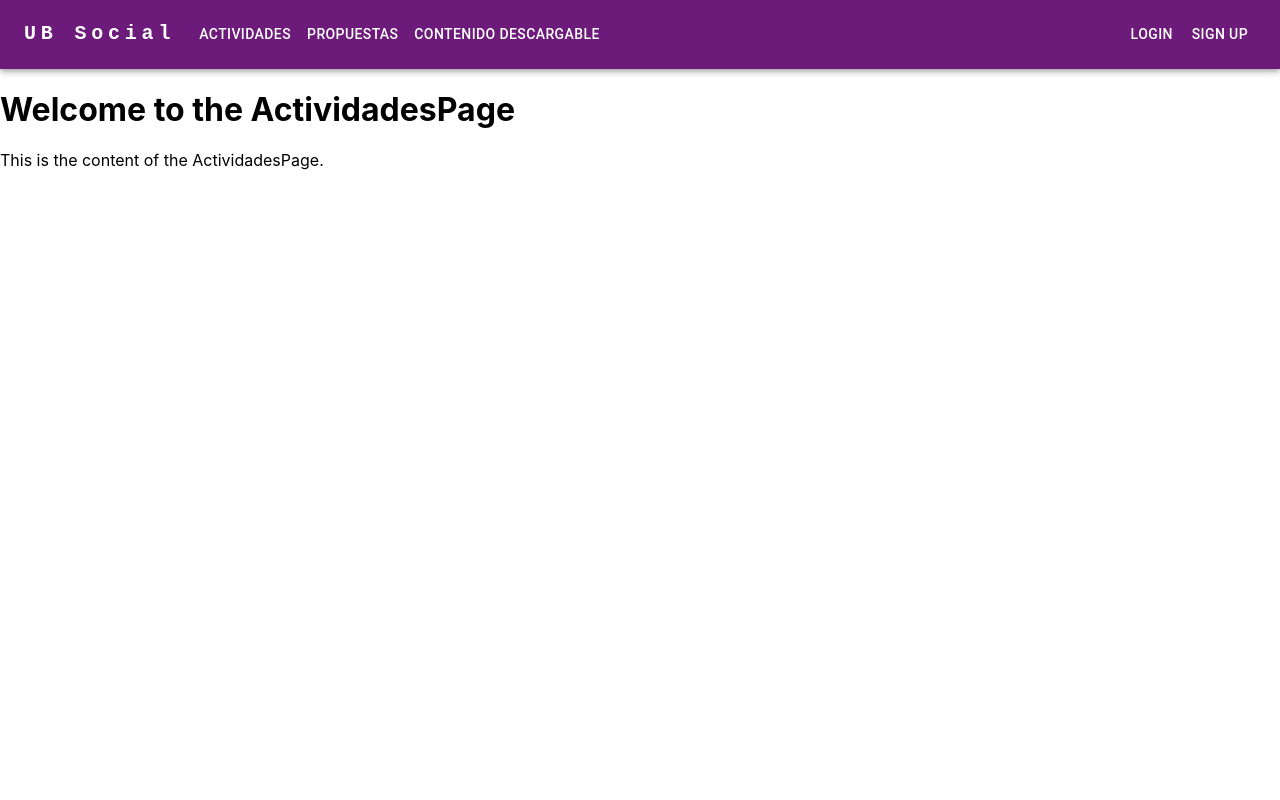
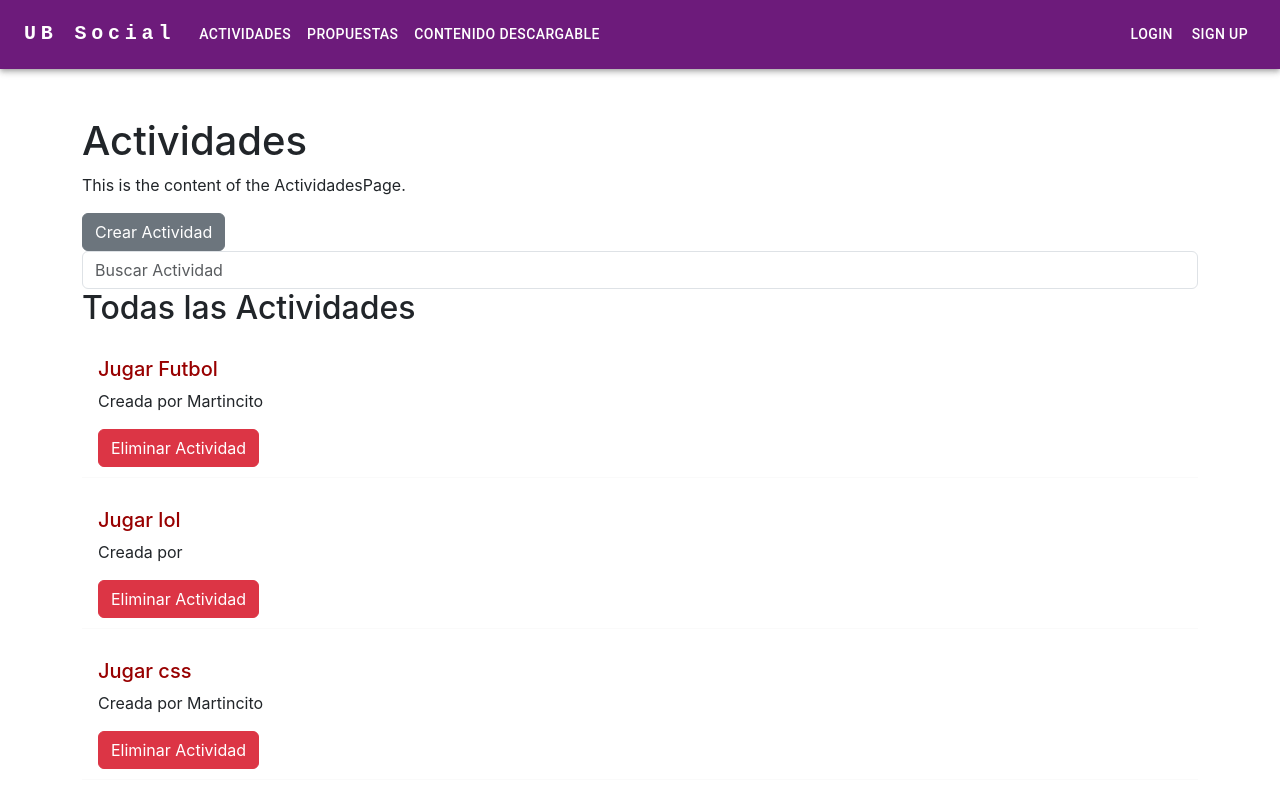
Before and after one commit to martincurzel/UBSocial-View, a React (Create React App) app: page /actividades in a window 1280 px wide. Shown: the top 800 px of the page. Built offline with nearby package versions, Linux system fonts and the light colour scheme.

Commit message:
hola
kmjmgmg

```diff
--- /dev/null
+++ b/Styles.css
@@ -0,0 +1,26 @@
+:root{
+    --blanco: #FFFFFF;
+    --negro:#000000;
+    --bordo: #460707;
+    --gris: #757575;
+    --rojo: #FF0000;
+}
+
+html {
+    font-size: 62,5%;
+}
+
+.boton{
+    background-color: #460707;
+    color: var(--blanco);
+    padding: 1rem 3rem;
+    margin-top: 3rem;
+    font-size: 2rem;
+    text-decoration: none;
+    text-transform: uppercase;
+    font-weight: bold;
+    border-radius: .5rem;
+    width: 90%;
+    text-align: center;
+    border: none;
+}
--- a/public/index.html
+++ b/public/index.html
@@ -24,7 +24,8 @@
       work correctly both with client-side routing and a non-root public URL.
       Learn how to configure a non-root public URL by running `npm run build`.
     -->
-    <title>React App</title>
+    <title>UB Social</title>
+    <link href="https://cdn.jsdelivr.net/npm/bootstrap@5.3.0/dist/css/bootstrap.min.css" rel="stylesheet" integrity="sha384-9ndCyUaIbzAi2FUVXJi0CjmCapSmO7SnpJef0486qhLnuZ2cdeRhO02iuK6FUUVM" crossorigin="anonymous">
   </head>
   <body>
     <noscript>You need to enable JavaScript to run this app.</noscript>
@@ -39,5 +40,6 @@
       To begin the development, run `npm start` or `yarn start`.
       To create a production bundle, use `npm run build` or `yarn build`.
     -->
+    <script src="https://cdn.jsdelivr.net/npm/bootstrap@5.3.0/dist/js/bootstrap.bundle.min.js" integrity="sha384-geWF76RCwLtnZ8qwWowPQNguL3RmwHVBC9FhGdlKrxdiJJigb/j/68SIy3Te4Bkz" crossorigin="anonymous"></script>
   </body>
 </html>
--- a/src/App.js
+++ b/src/App.js
@@ -6,7 +6,11 @@ function App() {
   return (
     <>
       <ResponsiveAppBar />
-      <Outlet/>
+      <div className='container mt-5'>
+
+        <Outlet/>
+      </div>
+
     </>
   );
 }
--- a/src/index.css
+++ b/src/index.css
@@ -11,3 +11,19 @@ code {
   font-family: source-code-pro, Menlo, Monaco, Consolas, 'Courier New',
     monospace;
 }
+
+.act-preview{
+  padding: 10px 16px;
+  margin: 20px 0;
+  border-bottom: 1px solid #fafafa;
+}
+
+.act-preview:hover{
+  box-shadow: 1px 3px 5px #000000;
+}
+
+.act-preview h2{
+  font-size: 20px;
+  color: #980000;
+  margin-bottom: 8px;
+}
--- /dev/null
+++ b/src/pages/ActLista.js
@@ -0,0 +1,19 @@
+const ActLista = (props) => {
+    const act = props.acts;
+    const titulo = props.title;
+
+    return (
+        <div className="act-lista">
+            <h2>{titulo}</h2>
+            {act.map((act)=> (
+          <div className="act-preview" key={act.id}>
+            <h2>{act.title}</h2>
+            <p>Creada por {act.author}</p>
+            <button className="btn btn-danger">Eliminar Actividad</button>
+          </div>
+            ))}
+        </div>
+    );
+}
+
+export default ActLista;
--- a/src/pages/ActividadesPage.js
+++ b/src/pages/ActividadesPage.js
@@ -1,10 +1,70 @@
 import React from 'react';
+import {useState} from 'react';
+import ActLista from './ActLista';
+
+
+
 
 const ActividadesPage = () => {
+  const [act, setAct]= useState([
+    {title: `Jugar Futbol`, body: `xfcgvbhjnkml`, author: `Martincito`, id:1},
+    {title: `Jugar lol`, body: `erdcftvgybhunjim`,autror: `Mateito` , id:2},
+    {title: `Jugar css`, body:`rtdcfvgyhbujnk`, author: `Martincito`, id:3} /*Codigo para mostrar actividades*/
+  ])
+
+
+  const[name, setName]= useState(` `);
+
+  const handleClick = () => {
+    setName (`Figuran estas actividades`)
+  }
   return (
     <div>
-      <h1>Welcome to the ActividadesPage</h1>
+      <h1>Actividades</h1>
       <p>This is the content of the ActividadesPage.</p>
+      <p>{name}</p>
+        {/* <Typography
+        variant="h6"
+        noWrap
+        component="a"
+        sx={{
+          mr: 2,
+          display: { xs: 'none', md: 'flex' },
+          fontFamily: 'monospace',
+          fontWeight: 700,
+          letterSpacing: '.3rem',
+          color: 'inherit',
+          textDecoration: 'none',
+        }}>
+        Crear Actividades
+        </Typography> */}
+        {/* <Button
+        // Component={Link}
+        // to={page.route}
+        // key={page.name}
+        href='./ActividadesPage.js'
+        sx={{md:2, color: `board`, display:`block`}}>
+
+        </Button> */}
+
+        <button className='btn btn-secondary'>
+          Crear Actividad
+        </button>
+        {/* boton de crear actividades */}
+
+        <input type='text' placeholder='Buscar Actividad' className='form-control'>
+        </input>
+        {/* barra de busqueda de actividades */}
+
+       <ActLista acts={act} title="Todas las Actividades"/>
+       <ActLista acts={act.filter((ACT)=> ACT.author === `Martincito`)} title="Actividades de Martincito"/> {/* Codigo de la lista que filtra por el titulo */}
+
+        {/* Mostrar toda la lista de actividades */}
+
+        <button className='btn btn-primary' onClick={handleClick}>Buscar Actividad</button>
+        {/* Boton de busca actividaes */}
+
+
     </div>
   );
 };
```
Also changed, not shown: src/pages/CrearActividades.js (added, +12 -0 lines).
